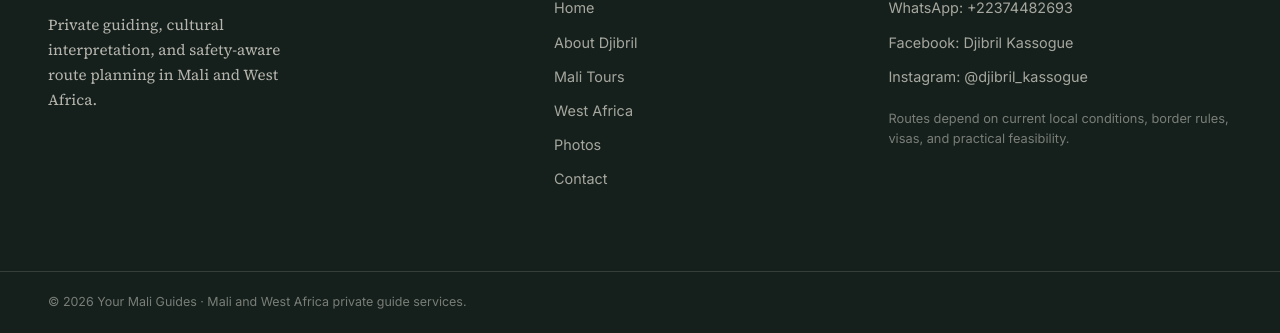
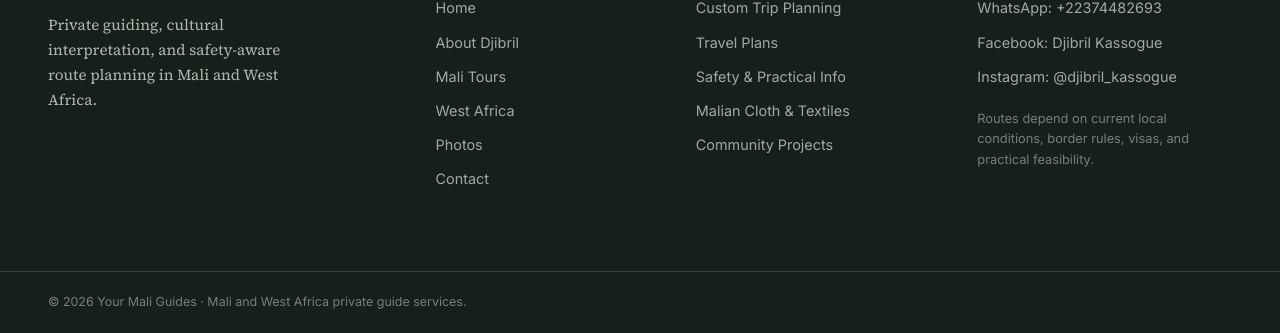
Before and after one commit to barberryid/yourmaliguides, an Astro site: page /tours in a window 1280 px wide. Shown: the part 6043-6376 px from the top of the page. Built offline with nearby package versions, Linux system fonts and the light colour scheme; Astro itself is replaced by a stand-in of ours.

Commit message:
Strengthen SEO: schema, breadcrumbs, OG tags, internal linking, sitemap
- BaseLayout: richer OG/Twitter meta, auto BreadcrumbList, enriched
  TravelAgency/WebSite JSON-LD, theme-color, author, ogType prop
- Footer: surface orphan pages via planNav for internal linking
- Tours: add missing FAQPage schema
- About: add ProfilePage/Person schema, og:type=profile
- Sitemap: lastmod, changefreq, tiered priority

Co-Authored-By: Claude Opus 4.8 <noreply@anthropic.com>

```diff
--- a/astro.config.mjs
+++ b/astro.config.mjs
@@ -8,5 +8,20 @@ export default defineConfig({
   vite: {
     plugins: [tailwindcss()],
   },
-  integrations: [sitemap()],
+  integrations: [
+    sitemap({
+      changefreq: "weekly",
+      priority: 0.7,
+      lastmod: new Date(),
+      serialize(item) {
+        // Give the homepage top priority; trim it back for utility pages.
+        if (item.url === "https://yourmaliguides.com/") {
+          item.priority = 1.0;
+        } else if (/\/(safety|cloth|community-projects)\/$/.test(item.url)) {
+          item.priority = 0.5;
+        }
+        return item;
+      },
+    }),
+  ],
 });
--- a/src/components/Footer.astro
+++ b/src/components/Footer.astro
@@ -5,7 +5,7 @@ const waHref = `${site.whatsappUrl}?text=${encodeURIComponent(site.whatsappMessa
 ---
 
 <footer style="background:var(--ink);color:var(--text-on-dark);">
-  <div class="container-site" style="display:grid;grid-template-columns:1.6fr 1fr 1.2fr;gap:48px;padding-block:clamp(3.5rem,7vw,5rem);">
+  <div class="ymg-foot-grid container-site" style="display:grid;grid-template-columns:1.6fr 1fr 1.1fr 1.2fr;gap:48px;padding-block:clamp(3.5rem,7vw,5rem);">
     <!-- Brand -->
     <div>
       <a href="/" style="display:inline-flex;align-items:center;gap:10px;text-decoration:none;margin-bottom:16px;">
@@ -22,6 +22,16 @@ const waHref = `${site.whatsappUrl}?text=${encodeURIComponent(site.whatsappMessa
       <p class="ymg-foot-label">Explore</p>
       <div class="ymg-foot-links" style="margin-top:16px;display:grid;gap:10px;">
         {site.mainNav.map((item) => (
+          <a href={item.href}>{item.label}</a>
+        ))}
+      </div>
+    </div>
+
+    <!-- Plan your trip -->
+    <div>
+      <p class="ymg-foot-label">Plan your trip</p>
+      <div class="ymg-foot-links" style="margin-top:16px;display:grid;gap:10px;">
+        {site.planNav.map((item) => (
           <a href={item.href}>{item.label}</a>
         ))}
       </div>
@@ -65,8 +75,14 @@ const waHref = `${site.whatsappUrl}?text=${encodeURIComponent(site.whatsappMessa
   .ymg-foot-links a:hover {
     color: var(--cream);
   }
-  @media (max-width: 767px) {
-    footer .container-site {
+  @media (max-width: 900px) {
+    .ymg-foot-grid {
+      grid-template-columns: 1fr 1fr !important;
+      gap: 36px !important;
+    }
+  }
+  @media (max-width: 560px) {
+    .ymg-foot-grid {
       grid-template-columns: 1fr !important;
       gap: 32px !important;
     }
--- a/src/config/site.ts
+++ b/src/config/site.ts
@@ -11,6 +11,9 @@ export const site = {
   baseUrl: "https://yourmaliguides.com",
   defaultMetaDescription:
     "Plan a private Mali trip with Djibril Kassogue, an official local guide for Bamako visits, cultural tours, heritage routes, transport help, and safety-aware travel planning.",
+  defaultOgImage: "/images/your-mali-guides-og.jpg",
+  defaultOgImageAlt:
+    "Your Mali Guides — private cultural tours with local guide Djibril Kassogue",
   mainNav: [
     { label: "Home", href: "/" },
     { label: "About Djibril", href: "/about/" },
@@ -19,4 +22,26 @@ export const site = {
     { label: "Photos", href: "/photos/" },
     { label: "Contact", href: "/contact/" },
   ],
+  // Secondary "Plan your trip" links — surfaces pages that are otherwise only
+  // reachable from in-page CTAs, improving internal linking and crawlability.
+  planNav: [
+    { label: "Custom Trip Planning", href: "/custom-trip/" },
+    { label: "Travel Plans", href: "/travel-plans/" },
+    { label: "Safety & Practical Info", href: "/safety/" },
+    { label: "Malian Cloth & Textiles", href: "/cloth/" },
+    { label: "Community Projects", href: "/community-projects/" },
+  ],
+  // Human-readable labels per URL slug, used to build breadcrumb trails.
+  pageLabels: {
+    about: "About Djibril",
+    tours: "Mali Tours",
+    "west-africa": "West Africa",
+    photos: "Photos",
+    contact: "Contact",
+    "custom-trip": "Custom Trip Planning",
+    "travel-plans": "Travel Plans",
+    safety: "Safety & Practical Info",
+    cloth: "Malian Cloth & Textiles",
+    "community-projects": "Community Projects",
+  } as Record<string, string>,
 };
--- a/src/layouts/BaseLayout.astro
+++ b/src/layouts/BaseLayout.astro
@@ -7,9 +7,11 @@ import "@styles/global.css";
 const {
   title = "Private Mali Guide & Cultural Tours | Your Mali Guides",
   description = site.defaultMetaDescription,
-  image = "/images/your-mali-guides-og.jpg",
+  image = site.defaultOgImage,
+  imageAlt = site.defaultOgImageAlt,
   canonical = Astro.url.pathname,
   robots = "index, follow",
+  ogType = "website",
   additionalSchema,
   heroHeader = false,
 } = Astro.props;
@@ -17,34 +19,66 @@ const {
 const canonicalUrl = new URL(canonical, site.baseUrl).toString();
 const ogImageUrl = new URL(image, site.baseUrl).toString();
 
+// Auto-build a breadcrumb trail from the URL path so every sub-page emits
+// BreadcrumbList structured data without each page having to declare it.
+const segments = Astro.url.pathname.split("/").filter(Boolean);
+const deslug = (s: string) =>
+  s.replace(/-/g, " ").replace(/\b\w/g, (c) => c.toUpperCase());
+const crumbs = [{ name: "Home", url: site.baseUrl + "/" }];
+let acc = "";
+for (const seg of segments) {
+  acc += "/" + seg;
+  crumbs.push({ name: site.pageLabels[seg] ?? deslug(seg), url: site.baseUrl + acc + "/" });
+}
+const breadcrumbSchema =
+  crumbs.length > 1
+    ? {
+        "@context": "https://schema.org",
+        "@type": "BreadcrumbList",
+        itemListElement: crumbs.map((c, i) => ({
+          "@type": "ListItem",
+          position: i + 1,
+          name: c.name,
+          item: c.url,
+        })),
+      }
+    : null;
+
 const websiteSchema = {
   "@context": "https://schema.org",
   "@type": "WebSite",
   name: site.siteName,
   url: site.baseUrl + "/",
+  inLanguage: "en",
+  publisher: { "@type": "Organization", name: site.siteName },
 };
 
 const travelAgencySchema = {
   "@context": "https://schema.org",
   "@type": "TravelAgency",
+  "@id": site.baseUrl + "/#travelagency",
   name: site.siteName,
   url: site.baseUrl + "/",
+  image: ogImageUrl,
   description:
     "Private Mali guiding and cultural travel planning with local guide Djibril Kassogue.",
-  areaServed: {
-    "@type": "Country",
-    name: "Mali",
-  },
+  telephone: "+" + site.whatsappNumber,
+  knowsLanguage: ["English", "French"],
+  areaServed: [
+    { "@type": "Country", name: "Mali" },
+    { "@type": "Place", name: "West Africa" },
+  ],
   founder: {
     "@type": "Person",
     name: site.guideName,
-    jobTitle: "Local Mali Guide",
+    jobTitle: "Official local guide in Mali",
     url: site.baseUrl + "/about/",
   },
   sameAs: [site.instagramUrl, site.facebookUrl],
   contactPoint: {
     "@type": "ContactPoint",
     contactType: "customer service",
+    telephone: "+" + site.whatsappNumber,
     availableLanguage: ["English", "French"],
   },
 };
@@ -58,17 +92,26 @@ const travelAgencySchema = {
     <title>{title}</title>
     <meta name="description" content={description} />
     <meta name="robots" content={robots} />
+    <meta name="author" content={site.guideName} />
+    <meta name="theme-color" content="#1f4c3b" />
     <link rel="canonical" href={canonicalUrl} />
     <meta property="og:site_name" content={site.siteName} />
-    <meta property="og:type" content="website" />
+    <meta property="og:type" content={ogType} />
+    <meta property="og:locale" content="en_US" />
     <meta property="og:title" content={title} />
     <meta property="og:description" content={description} />
     <meta property="og:url" content={canonicalUrl} />
     <meta property="og:image" content={ogImageUrl} />
+    <meta property="og:image:secure_url" content={ogImageUrl} />
+    <meta property="og:image:type" content="image/jpeg" />
+    <meta property="og:image:width" content="1200" />
+    <meta property="og:image:height" content="630" />
+    <meta property="og:image:alt" content={imageAlt} />
     <meta name="twitter:card" content="summary_large_image" />
     <meta name="twitter:title" content={title} />
     <meta name="twitter:description" content={description} />
     <meta name="twitter:image" content={ogImageUrl} />
+    <meta name="twitter:image:alt" content={imageAlt} />
     <link rel="icon" href="/favicon.svg" type="image/svg+xml" />
     <link rel="preconnect" href="https://fonts.googleapis.com" />
     <link rel="preconnect" href="https://fonts.gstatic.com" crossorigin />
@@ -78,6 +121,7 @@ const travelAgencySchema = {
     />
     <script is:inline type="application/ld+json" set:html={JSON.stringify(websiteSchema)} />
     <script is:inline type="application/ld+json" set:html={JSON.stringify(travelAgencySchema)} />
+    {breadcrumbSchema && <script is:inline type="application/ld+json" set:html={JSON.stringify(breadcrumbSchema)} />}
     {additionalSchema && <script is:inline type="application/ld+json" set:html={JSON.stringify(additionalSchema)} />}
   </head>
   <body>
--- a/src/pages/about/index.astro
+++ b/src/pages/about/index.astro
@@ -4,6 +4,24 @@ import PageHero from "@components/PageHero.astro";
 import FinalCTA from "@components/FinalCTA.astro";
 import { features } from "@data/content";
 import { images } from "@data/images";
+import { site } from "@config/site";
+
+const personSchema = {
+  "@context": "https://schema.org",
+  "@type": "ProfilePage",
+  mainEntity: {
+    "@type": "Person",
+    name: site.guideName,
+    jobTitle: "Official registered local guide in Mali",
+    description:
+      "Official registered guide in Mali offering custom private trips, cultural tours, and West Africa route planning.",
+    image: new URL(images.portrait, site.baseUrl).toString(),
+    url: site.baseUrl + "/about/",
+    knowsLanguage: ["French", "English", "Bambara", "Fulani"],
+    worksFor: { "@type": "TravelAgency", name: site.siteName, "@id": site.baseUrl + "/#travelagency" },
+    sameAs: [site.instagramUrl, site.facebookUrl],
+  },
+};
 
 const credentials = [
   { label: "Languages", value: "French, English, Bambara, Fulani" },
@@ -23,6 +41,8 @@ const aboutTags = [
 <BaseLayout
   title="About Djibril Kassogue | Your Mali Guides"
   description="Meet Djibril Kassogue, an official registered guide in Mali for custom private trips, cultural tours, and West Africa route planning."
+  ogType="profile"
+  additionalSchema={personSchema}
 >
   <PageHero
     image={images.aboutHero}
--- a/src/pages/tours/index.astro
+++ b/src/pages/tours/index.astro
@@ -28,11 +28,22 @@ const faqs = [
     a: "Djibril's guiding, cultural interpretation, route advice, local contacts, and safety-aware logistics. Transport, accommodation, and entry fees are separate — he can advise on costs.",
   },
 ];
+
+const faqSchema = {
+  "@context": "https://schema.org",
+  "@type": "FAQPage",
+  mainEntity: faqs.map((faq) => ({
+    "@type": "Question",
+    name: faq.q,
+    acceptedAnswer: { "@type": "Answer", text: faq.a },
+  })),
+};
 ---
 
 <BaseLayout
   title="Mali Tours with a Local Guide | Your Mali Guides"
   description="Plan Bamako, Djenné, Mopti, Dogon Country, Timbuktu, and custom Mali routes with Djibril Kassogue, an official local guide."
+  additionalSchema={faqSchema}
 >
   <PageHero
     image={images.dogon}
```
